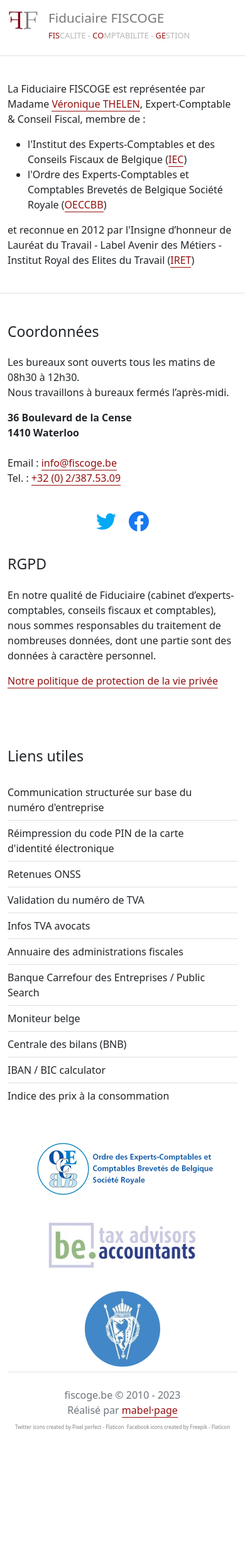
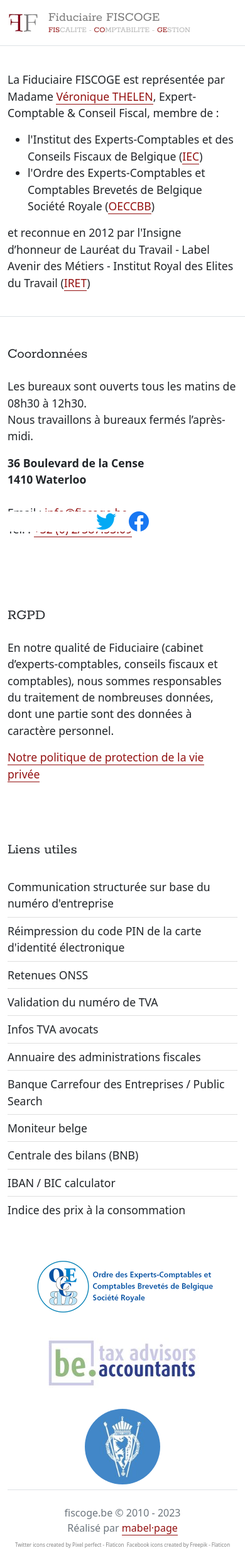
Before and after one commit to amstram-creation/fiscoge.be, a PHP site: page / in a window 390 px wide. Shown: the top 2477 px of the page at 63% size. Before the commit the page ends 2271 px from the top, so only its background shows below. Run offline with PHP 8.4, Linux system fonts and the light colour scheme.

Commit message:
2nd wave of responsive

```diff
--- a/assets/css/fiscoge.css
+++ b/assets/css/fiscoge.css
@@ -1,14 +1,20 @@
 a{color:#931010; text-decoration:none; border-bottom:1px solid #931010;}
 
+h1, h2, h3{
+  margin:0;
+  font-family: "Rokkitt", "Open Sans", "Helvetica Neue", "Helvetica", "sans-serif";
+}
 
 header h1{
   font-size:1.3rem;
   color:rgba(121,121,121,1);
 }
+
 header h2{
   font-size:0.8rem;
   color:rgba(181, 181, 181, 1);
 }
+
 header strong{
   color:#931010;
   font-weight:normal;
@@ -20,15 +26,28 @@
   header h1{font-size:1.5rem;}
   header h2{font-size:1.2rem;}
 }
+@media (min-width: 576px){
+  header h1{font-size:2.3rem;}
+  header h2{font-size:1.4rem;}
+}
+
 
 header img{
-  min-width:50px
+  min-width:50px;
+  max-height:80px;
+}
+
+
+section{
+  font-size:1.1rem;
 }
 
 h3{
   margin:2em 0 1em;
 }
-
+.modal-header h3{
+  margin:0;
+}
 .list-group-item-action{
   padding-left:0;
 }
@@ -83,6 +102,7 @@
 .modal-dialog{
   max-width:64em;
 }
+
 address strong{
   display:block;
 }
--- a/index.html
+++ b/index.html
@@ -17,7 +17,7 @@
 
     <!-- CSS only -->
     <link href="https://cdn.jsdelivr.net/npm/bootstrap@5.2.3/dist/css/bootstrap.min.css" rel="stylesheet" integrity="sha384-rbsA2VBKQhggwzxH7pPCaAqO46MgnOM80zW1RWuH61DGLwZJEdK2Kadq2F9CUG65" crossorigin="anonymous">
-
+    <link rel="stylesheet" href="https://fonts.googleapis.com/css2?family=Rokkitt">
     <!-- Favicons -->
     <link rel="apple-touch-icon" href="./assets/img/favicons/apple-touch-icon.png" sizes="180x180">
     <link rel="icon" href="./assets/img/favicons/android-chrome-512x512.png" sizes="512x512" type="image/png">
@@ -33,16 +33,16 @@
 <body>
 <div class="container-fluid container-lg">
     <header class="row py-3 mb-3 border-bottom">
-        <div class="col col-2">
+        <div class="col col-2 col-sm-3 col-md-2 d-flex align-items-center">
           <img class="img-fluid" src="./assets/img/fiscoge-logo.jpg" alt="Logo FISCOGE">
         </div>
-        <div class="col col-10 col-md-7 col-lg-6 d-flex flex-column">
+        <div class="col col-10 col-sm-9 col-md-7 col-lg-6 d-flex flex-column justify-content-center">
           <h1>Fiduciaire FISCOGE</h1>
           <h2><strong>FIS</strong>CALITE - <strong>CO</strong>MPTABILITE - <strong>GE</strong>STION</h2>
 
         </div>
-        <div class="col col-md-3 col-lg-4 d-none d-md-flex align-items-center  text-end">
-          <img class="img-fluid" src="./assets/img/Site_Label-EC-FR-baseline_klein.jpg" alt="">
+        <div class="col col-md-3 col-lg-4 d-none d-md-flex align-items-center justify-content-end">
+          <img class="img-fluid" src="./assets/img/Site_Label-EC-FR-baseline_klein.jpg" alt="Label IEC">
         </div>
     </header>
 
@@ -83,18 +83,18 @@
         <div class="col-12">
           <h3>Liens utiles</h3>
           <div class="list-group list-group-flush ">
-            <a class="list-group-item list-group-item-action" href="http://fiscus.fgov.be/interfaoiffr/vragen/prepay/VAVBcalc.html?lan=fr" target="_blank">Communication structurée sur base du numéro d'entreprise</a>
-            <a class="list-group-item list-group-item-action" href="http://www.ibz.rrn.fgov.be/index.php?id=2756&amp;L=0" target="_blank">Réimpression du code PIN de la carte d'identité électronique</a>
+            <a class="list-group-item list-group-item-action" href="https://finances.belgium.be/fr/communication-structur%C3%A9e" target="_blank">Communication structurée sur base du numéro d'entreprise</a>
+            <a class="list-group-item list-group-item-action" href="https://www.ibz.rrn.fgov.be/fr/documents-didentite/eid/demande-dun-code-pin/" target="_blank">Réimpression du code PIN de la carte d'identité électronique</a>
             <a class="list-group-item list-group-item-action" href="https://www.socialsecurity.be/site_fr/employer/applics/30bis/index.htm" target="_blank">Retenues ONSS</a>
-            <a class="list-group-item list-group-item-action" href="http://ec.europa.eu/taxation_customs/vies/vieshome.do" target="_blank">Validation du numéro de TVA</a>
+            <a class="list-group-item list-group-item-action" href="https://europa.eu/youreurope/business/taxation/vat/check-vat-number-vies/index_fr.htm" target="_blank">Validation du numéro de TVA</a>
             <a class="list-group-item list-group-item-action" href="http://www.infos-tva-avocats.be/" target="_blank">Infos TVA avocats</a>
 
-            <a class="list-group-item list-group-item-action" href="http://ccff02.minfin.fgov.be/annucomp/welcomeMenu2.do" target="_blank">Annuaire des administrations fiscales</a>
-            <a class="list-group-item list-group-item-action" href="http://kbopub.economie.fgov.be/kbopub/zoekwoordenform.html?lang=fr" target="_blank">Banque Carrefour des Entreprises / Public Search</a>
+            <a class="list-group-item list-group-item-action" href="https://eservices.minfin.fgov.be/annucomp/main.do" target="_blank">Annuaire des administrations fiscales</a>
+            <a class="list-group-item list-group-item-action" href="https://kbopub.economie.fgov.be/kbopub/zoeknummerform.html?lang=fr" target="_blank">Banque Carrefour des Entreprises / Public Search</a>
             <a class="list-group-item list-group-item-action" href="http://www.ejustice.just.fgov.be/tsv/tsvf.htm" target="_blank">Moniteur belge</a>
-            <a class="list-group-item list-group-item-action" href="http://www.nbb.be/pub/03_00_00_00_00/03_01_01_00_00.htm?l=fr" target="_blank">Centrale des bilans (BNB)</a>
-            <a class="list-group-item list-group-item-action" href="http://www.ibanbic.be/" target="_blank">IBAN / BIC calculator</a>
-            <a class="list-group-item list-group-item-action" href="http://statbel.fgov.be/fr/statistiques/chiffres/economie/prix_consommation/indices_prix_consommation/" target="_blank">Indice des prix à la consommation</a>
+            <a class="list-group-item list-group-item-action" href="https://www.nbb.be/fr/centrale-des-bilans" target="_blank">Centrale des bilans (BNB)</a>
+            <a class="list-group-item list-group-item-action" href="https://www.ibanbic.be/" target="_blank">IBAN / BIC calculator</a>
+            <a class="list-group-item list-group-item-action" href="https://statbel.fgov.be/fr/themes/prix-la-consommation/indice-des-prix-la-consommation" target="_blank">Indice des prix à la consommation</a>
           </div>
         </div>
     </section>
```
